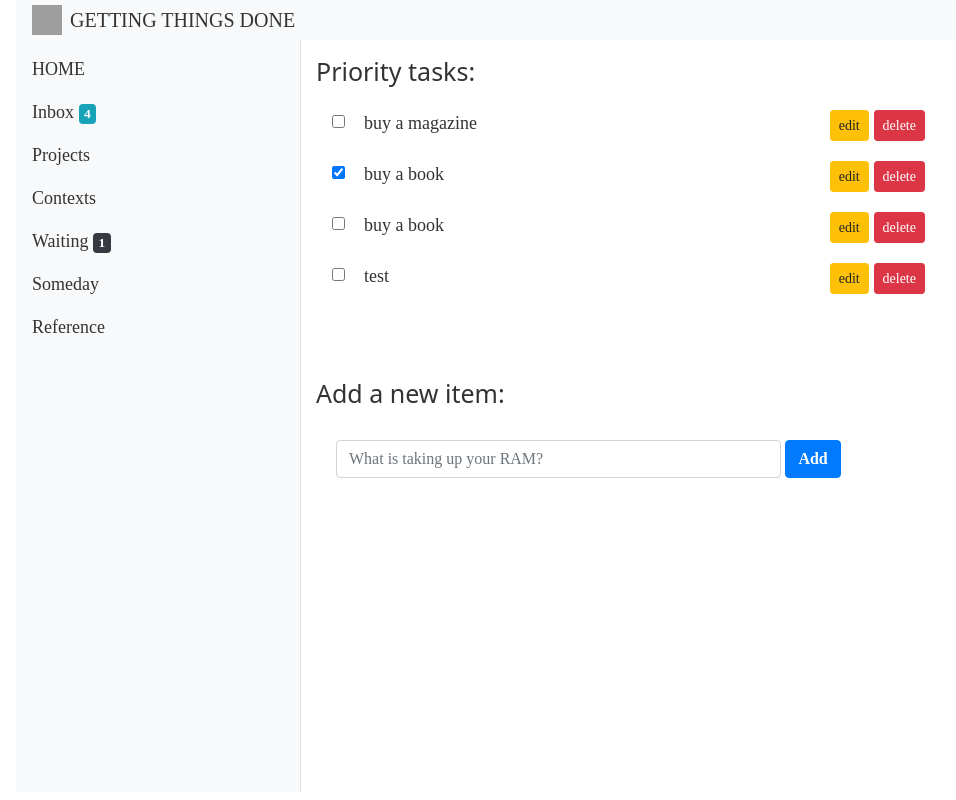
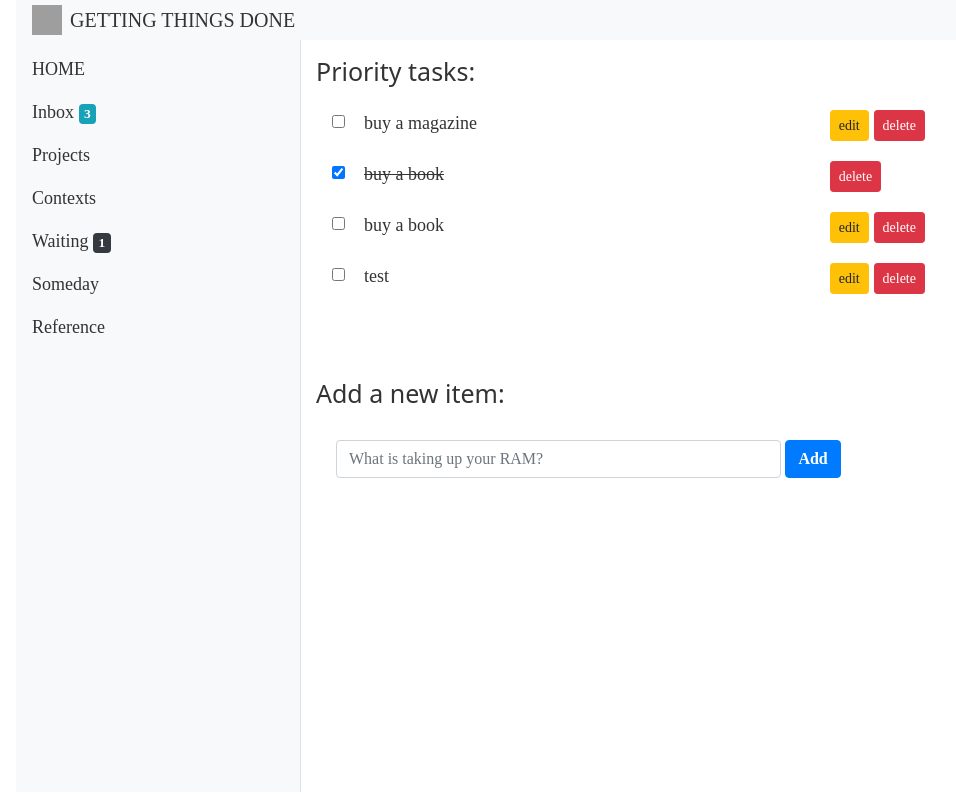
Before and after one commit to milkywaynian/todo-app-frontend, a React (Create React App) app: page / in a window 1280 px wide. Both pictures are taken after a click on the checkbox 392 px from the left and 172 px from the top of the page. Shown: the whole page, without its empty margins (54-1010 px from the left). Built offline with nearby package versions, Linux system fonts and the light colour scheme; grey boxes are pictures that could not be loaded.

Commit message:
changed a counter

```diff
--- a/src/App.js
+++ b/src/App.js
@@ -25,17 +25,21 @@ class App extends React.Component {
     });
   }
 
+  incompleteItemsCount = () => {
+      return this.state.tasks.filter(task => task.completed === false).length
+  }
+
+  //todo: rewrite to make it simple - the break is quite confusing!
   completeTask = (taskId) => {
     const tasksBeingUpdated = this.state.tasks;
     for (let i = 0; i < tasksBeingUpdated.length; i++) {
       const updatedTask = tasksBeingUpdated[i]
-        if(updatedTask === taskId) {
+        if(updatedTask.id === taskId) {
           updatedTask.completed = true;
-          break;
+          this.setState ({
+            tasks: tasksBeingUpdated
+          });
         }
-      this.setState ({
-          tasks: tasksBeingUpdated
-        });
     }
     console.log(tasksBeingUpdated);
 
@@ -50,15 +54,13 @@ class App extends React.Component {
     })
   }
 
-  handleCheckClick = () => {
-    this.setState({ checked: !this.state.checked });
-  }
+
 
   render() {
     return (
       <div className="container">
         <Header />
-        <Body taskCount={this.state.tasks.length} allTasks={this.state.tasks} deleteTaskFunc={this.deleteTask} addTaskFunc={this.addTask} completeTaskFunc={this.completeTask} checked={this.state.handleCheckClick}/>
+        <Body taskCount={this.incompleteItemsCount()} allTasks={this.state.tasks} deleteTaskFunc={this.deleteTask} addTaskFunc={this.addTask} completeTaskFunc={this.completeTask}/>
       </div>
     );
   }
--- a/src/components/Body.js
+++ b/src/components/Body.js
@@ -11,11 +11,11 @@ class Body extends React.Component {
         <div>
             <div className = "row">
             <div className="col-3 d-none d-md-block bg-light sidebar sidebar-sticky">
-            <Navigation test = {this.props.taskCount}/>
+            <Navigation taskCount = {this.props.taskCount}/>
             </div>
 
             <div className="col-9 middle">
-            <PriorityTasks allTasks = {this.props.allTasks} deleteTaskFunc ={this.props.deleteTaskFunc} completeTaskFunc={this.props.completeTaskFunc} checked={this.props.checked} addTaskFunc = {this.props.addTaskFunc}/>
+            <PriorityTasks allTasks = {this.props.allTasks} deleteTaskFunc ={this.props.deleteTaskFunc} completeTaskFunc={this.props.completeTaskFunc} addTaskFunc = {this.props.addTaskFunc}/>
             </div>
             </div>
         </div>
--- a/src/components/Navigation Components/InboxBadge.js
+++ b/src/components/Navigation Components/InboxBadge.js
@@ -6,7 +6,7 @@ class InboxBadge extends React.Component {
 
     render() {
         return (
-            <span className="badge badge-info">{this.props.test}</span>
+            <span className="badge badge-info">{this.props.taskCount}</span>
         );
     }
   }
--- a/src/components/Navigation Components/NavInbox.js
+++ b/src/components/Navigation Components/NavInbox.js
@@ -10,7 +10,7 @@ class NavInbox extends React.Component {
         return (
             <li className="nav-item">
                       <a className="nav-link" href="https://www.google.com/">
-                       Inbox <InboxBadge test = {this.props.test}/>
+                       Inbox <InboxBadge taskCount = {this.props.taskCount}/>
                 </a>
                     </li>
         );
--- a/src/components/Navigation.js
+++ b/src/components/Navigation.js
@@ -14,7 +14,7 @@ class Navigation extends React.Component {
         return (<div>
                <ul className="nav flex-column">
                     <NavHome />
-                    <NavInbox test = {this.props.test}/>
+                    <NavInbox taskCount = {this.props.taskCount}/>
                     <NavProjects />
                     <NavContexts />
                     <NavWaiting />
--- a/src/components/New Item Components/AddAnItem.js
+++ b/src/components/New Item Components/AddAnItem.js
@@ -19,14 +19,12 @@ class AddAnItem extends React.Component {
         return (
             <>
             <div className="card-body">
-                <form>
                   <div className = "row">
                     <div className= "add-items d-flex col-sm-12 col-md-7"> <input type="text" className="form-control todo-list-input" placeholder="What is taking up your RAM?" name="new-todo" onChange = {this.taskDescriptionChanged}></input> </div>
                     <div className = "row pl-1">
                     <NewItemButton addTaskFunc = {this.props.addTaskFunc} taskInput = {this.state.taskDescription}/>
                     </div>
                   </div>
-                </form>
             </div>
             </>
         );
--- a/src/components/New Item Components/NewItemButton.js
+++ b/src/components/New Item Components/NewItemButton.js
@@ -10,7 +10,7 @@ class NewItemButton extends React.Component {
     render() {
         return (
             <>
-                <submit className="add btn btn-primary font-weight-bold todo-list-add-btn" onClick = {this.addNewTask}>Add</submit>
+                <button className="add btn btn-primary font-weight-bold todo-list-add-btn" onClick = {this.addNewTask}>Add</button>
             </>
         );
     }
--- a/src/components/Priority Tasks Components/ListItem.js
+++ b/src/components/Priority Tasks Components/ListItem.js
@@ -15,12 +15,13 @@ class ListItem extends React.Component {
 
     render() {
 
-        let completed;
+        let taskDescription;
 
         if (this.props.item.completed) {
-                completed = <p>{this.props.item.description}</p>
+                taskDescription =
+                <p className = "completed">{this.props.item.description}</p>
         } else {
-                completed = <p >{this.props.item.description}</p>
+                taskDescription = <p>{this.props.item.description}</p>
         }
 
         return (
@@ -28,15 +29,15 @@ class ListItem extends React.Component {
 
             <div className="row">
                     <div className="col-md-7 col-sm-12">
-                        <input className="form-check-input" type="checkbox" id="defaultCheck1" checked={this.props.checked} onChange={this.checkboxClicked}></input>
+                        <input className="form-check-input" type="checkbox" id="defaultCheck1" onChange={this.checkboxClicked}></input>
                         <label className="form-check-label pb-2" htmlFor="defaultCheck1">
-                            {completed}
+                            {taskDescription}
                         </label>
                     </div>
 
                     <div className="col-md-5">
-                        <button type="button" className="btn btn-sm btn-warning buttonStyle">edit</button>
-                        <button type="button" className="btn btn-sm btn-danger" onClick={this.deleteAction}>delete</button>
+                        {!this.props.item.completed && (<button type="button" className="btn btn-sm btn-warning buttonStyle">edit</button>)}
+                    <button type="button" className="btn btn-sm btn-danger" onClick={this.deleteAction}>delete</button>
                     </div>
 
                 </div>
--- a/src/components/Priority Tasks Components/PriorityItems.js
+++ b/src/components/Priority Tasks Components/PriorityItems.js
@@ -13,7 +13,7 @@ class PriorityItems extends React.Component {
             <li>
               {
                 this.props.allTasks.map(
-                  (taskOption) => <ListItem key={taskOption.id} item={taskOption} deleteTaskFunc={this.props.deleteTaskFunc} completeTaskFunc={this.props.completeTaskFunc} checked={this.props.checked}/>
+                  (taskOption) => <ListItem key={taskOption.id} item={taskOption} deleteTaskFunc={this.props.deleteTaskFunc} completeTaskFunc={this.props.completeTaskFunc}/>
 
                 )
 
--- a/src/components/PriorityTasks.js
+++ b/src/components/PriorityTasks.js
@@ -12,7 +12,7 @@ class PriorityTasks extends React.Component {
         return (
         <>
             <PriorityHeader />
-            <PriorityItems allTasks = {this.props.allTasks} deleteTaskFunc ={this.props.deleteTaskFunc} completeTaskFunc={this.props.completeTaskFunc} checked={this.props.checked}/>
+            <PriorityItems allTasks = {this.props.allTasks} deleteTaskFunc ={this.props.deleteTaskFunc} completeTaskFunc={this.props.completeTaskFunc}/>
             <AddANewItemHeader />
             <AddAnItem addTaskFunc = {this.props.addTaskFunc}/>
          </>
```
